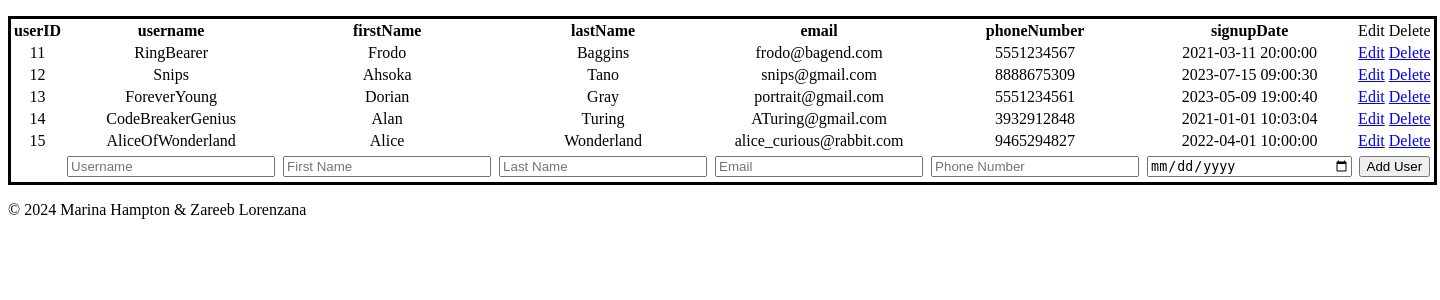
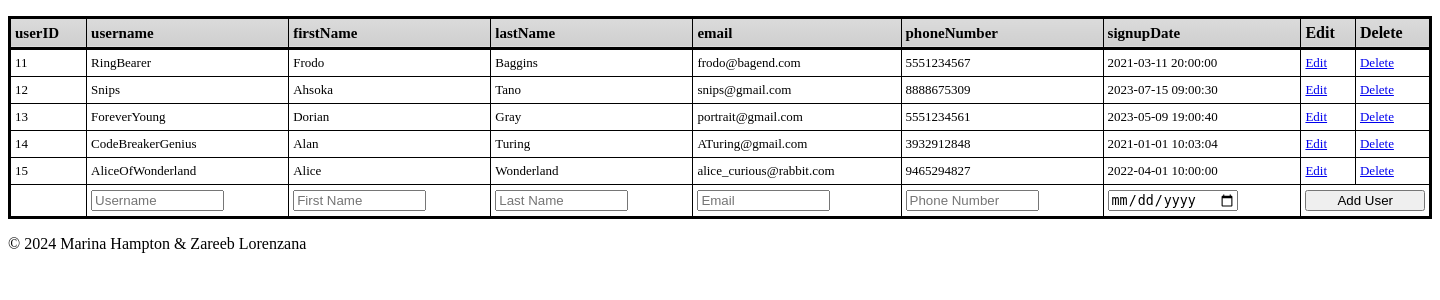
Before and after one commit to Zareeb/cs340_project, a Flask app: page /users in a window 1440 px wide. Shown: the part 34-334 px from the top of the page. Run offline with Flask 3, Linux system fonts and the light colour scheme; data comes from the database, SQL or seed files in the repository; data that the repository does not hold is empty; some libraries are stand-ins or nearby versions.

Commit message:
Updated CSS

```diff
--- a/static/main.css
+++ b/static/main.css
@@ -1,27 +1,9 @@
 main {
     width: 1000px;
 }
-table {
-    border: solid;
-    width: fit-content;
-    max-width: inherit;
-}
-
-table tr td {
-    text-align: center;
-}
-
-fieldset {
-    max-width: inherit;
-}
-
-legend {
-    font-size: larger;
-}
 
 select, input {
-    margin: 2px;
-    width: 200px;
+    width: 125px;
     display: block;
 }
 
@@ -39,3 +21,47 @@ select, input {
 #postBody {
     width: 250px;
 }
+
+table.minimalist {
+    border: 3px solid #000000;
+    width: 100%;
+    text-align: left;
+    border-collapse: collapse;
+  }
+table.minimalist td, table.minimalist th {
+    border: 1px solid #000000;
+    padding: 5px 4px;
+}
+table.minimalist tbody td {
+    font-size: 13px;
+}
+table.minimalist thead {
+    background: #CFCFCF;
+    background: -moz-linear-gradient(top, #dbdbdb 0%, #d3d3d3 66%, #CFCFCF 100%);
+    background: -webkit-linear-gradient(top, #dbdbdb 0%, #d3d3d3 66%, #CFCFCF 100%);
+    background: linear-gradient(to bottom, #dbdbdb 0%, #d3d3d3 66%, #CFCFCF 100%);
+    border-bottom: 3px solid #000000;
+}
+table.minimalist thead th {
+    font-size: 15px;
+    font-weight: bold;
+    color: #000000;
+    text-align: left;
+}
+table.minimalist tfoot {
+    font-size: 14px;
+    font-weight: bold;
+    color: #000000;
+    border-top: 3px solid #000000;
+}
+table.minimalist tfoot td {
+    font-size: 14px;
+}
+
+thead tr td {
+    font-weight: bold;
+}
+
+#addUserBtn {
+    width: 100% !important;
+}
```
